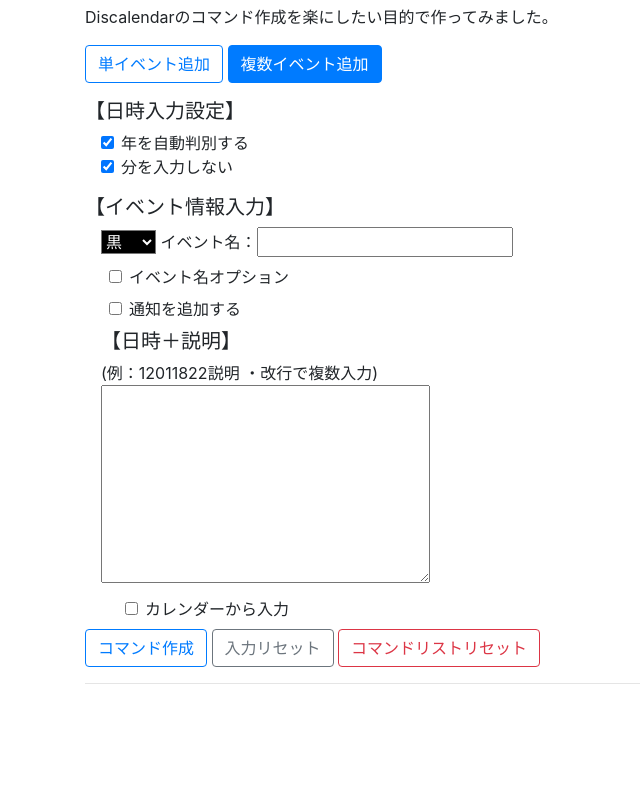
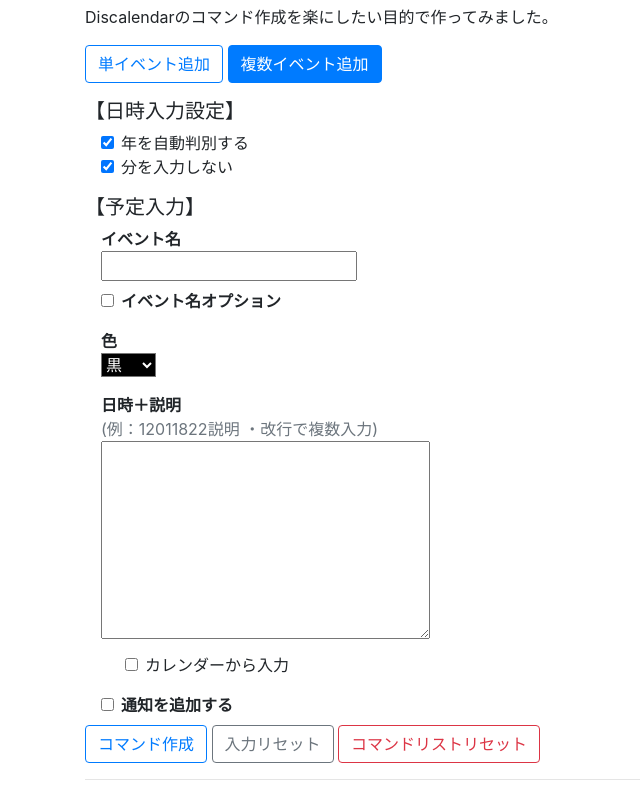
Before and after one commit to shiokaze-land/discalendar_command_tool, a plain HTML site: page index_multiple.html in a window 1280 px wide. Shown: the part 32-828 px from the top of the page, without its empty margins (0-640 px from the left). Before the commit the page ends 800 px from the top, so only its background shows below. Drawn offline with nearby package versions, Linux system fonts and the light colour scheme.

Commit message:
見た目修正

```diff
--- a/css/style.css
+++ b/css/style.css
@@ -143,3 +143,7 @@
 	background:skyblue;
 	color:black;
 }
+
+.input-label{
+	font-weight: bold;
+}
--- a/index_multiple.html
+++ b/index_multiple.html
@@ -40,30 +40,20 @@
 							</label>
 						  </div>
 					</div>
-					<h5>【イベント情報入力】</h5>
+					<h5>【予定入力】</h5>
 				</div>
 
 				<div id="eventNameArea" class=" mx-3">
 					<div>
-						<select name="color" id="color">
-							<option class="optionBlack" value="黒">黒</option>
-								<option class="optionWhite" value="白">白</option>
-								<option class="optionRed" value="赤">赤</option>
-								<option class="optionBlue" value="青">青</option>
-								<option class="optionGreen" value="緑">緑</option>
-								<option class="optionYellow" value="黄">黄</option>
-								<option class="optionPurple" value="紫">紫</option>
-								<option class="optionGray" value="灰">灰</option>
-								<option class="optionBrown" value="茶">茶</option>
-								<option class="optionSky" value="水色">水色</option>
-						</select>
-						イベント名：<input type="text" name="eventName" id="eventName">
+						<span class="input-label">イベント名</span>
+						<div><input type="text" name="eventName" id="eventName"></div>
 					</div>
 				</div>
-				<div class="form-check ml-4 mt-2">
+
+				<div class="form-check ml-3 mt-2">
 					<input class="form-check-input" type="checkbox" value="1" id="showNameOption">
 					<label class="form-check-label" for="showNameOption">
-						イベント名オプション
+						<span class="input-label">イベント名オプション</span>
 					</label>
 				</div>
 				<div id="nameOptionArea" class=" ml-4">
@@ -87,14 +77,45 @@
 					</div> -->
 				</div>
 
-				<div class="form-check ml-4 mt-2">
+				<div class="mt-3 mx-3">
+					<div><span class="input-label">色</span></div>
+					<select name="color" id="color">
+						<option class="optionBlack" value="黒">黒</option>
+							<option class="optionWhite" value="白">白</option>
+							<option class="optionRed" value="赤">赤</option>
+							<option class="optionBlue" value="青">青</option>
+							<option class="optionGreen" value="緑">緑</option>
+							<option class="optionYellow" value="黄">黄</option>
+							<option class="optionPurple" value="紫">紫</option>
+							<option class="optionGray" value="灰">灰</option>
+							<option class="optionBrown" value="茶">茶</option>
+							<option class="optionSky" value="水色">水色</option>
+					</select>
+				</div>
+
+				<div class=" ml-3 mt-3"><span class="input-label">日時＋説明</span></div>
+				<div class="ml-3">
+					<div id="inputExample" class="text-secondary"></div>
+					<textarea rows="8" cols="30" name="schedule" id="schedule" placeholder=""></textarea>
+					<div class="form-check ml-4 mt-2">
+						<input class="form-check-input" type="checkbox" value="1" id="showCalendar">
+						<label class="form-check-label" for="showCalendar">
+							カレンダーから入力
+						</label>
+					</div>
+					<div id="calendarInputArea" class="ml-5">
+						<div><input id="datepicker" type="hidden">　時刻：<input type="text" class="" id="inputTime"></div>
+					</div>
+
+				</div>
+				<div class="form-check ml-3 mt-3">
 					<input class="form-check-input" type="checkbox" value="1" id="addNotificationButton">
 					<label class="form-check-label" for="addNotificationButton">
-						通知を追加する
+						<span class="input-label">通知を追加する</span>
 					</label>
 				</div>
 
-				<div class="addNotificationArea ml-5" id="addNotificationArea">
+				<div class="addNotificationArea ml-4" id="addNotificationArea">
 					<div class="notification1 my-1">通知１：
 						<select name="notificationTime1" id="notificationTime1" class="mr-3">
 							<option value=""></option>
@@ -168,22 +189,6 @@
 						</select>前
 					</div>
 				</div>
-
-				<div class="mt-2 ml-3">
-					<h5>【日時＋説明】</h5>
-					<div id="inputExample"></div>
-					<textarea rows="8" cols="30" name="schedule" id="schedule" placeholder=""></textarea>
-					<div class="form-check ml-4 mt-2">
-						<input class="form-check-input" type="checkbox" value="1" id="showCalendar">
-						<label class="form-check-label" for="showCalendar">
-							カレンダーから入力
-						</label>
-					</div>
-					<div id="calendarInputArea" class="ml-5">
-						<div><input id="datepicker" type="hidden">　時刻：<input type="text" class="" id="inputTime"></div>
-					</div>
-
-				</div>
 				<div class="mt-2">
 					<button class="btn btn-outline-primary" name="execBtn" id="execBtn">コマンド作成</button>
 					<button class="btn btn-outline-secondary" name="inputResetBtn" id="inputResetBtn">入力リセット</button>
```
Also changed, not shown: index.html (+12 -6 lines).
